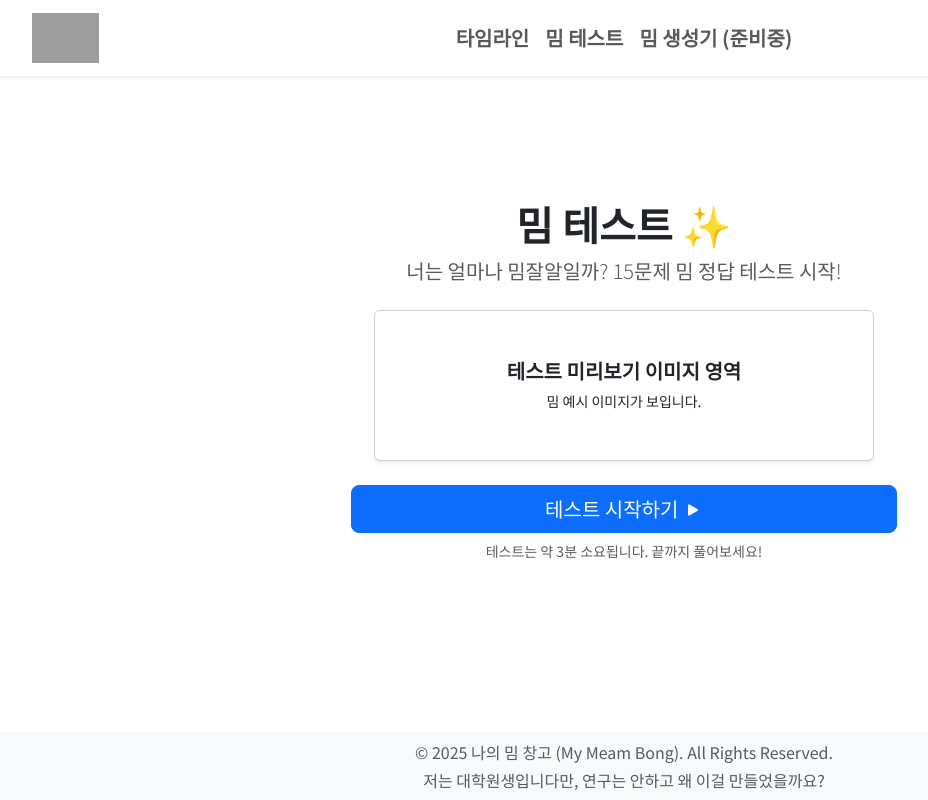
After one commit to kgty0707/MemeBong, a FastAPI app: template frontend/templates/meme_test.html in a window 1280 px wide. The commit adds this page. Shown: the whole page, without its empty margins (16-944 px from the left). Run offline with FastAPI, Linux system fonts and the light colour scheme; the template is opened without the code that fills it, so the values that code supplies are empty; grey boxes are pictures that could not be loaded.

Commit message:
feat: add meme test feature

```diff
--- a/frontend/src/css/main.css
+++ b/frontend/src/css/main.css
@@ -63,7 +63,7 @@ p {
     font-weight: 900;
     color: white;
     transform: rotate(-15deg);
-    z-index: 1;
+    z-index: 4;
     text-transform: uppercase;
     text-shadow: -2px 0 black, 0 2px black, 2px 0 black, 0 -2px black;
 }
@@ -107,7 +107,63 @@ p {
     text-shadow: -2px 0 black, 0 2px black, 2px 0 black, 0 -2px black;
 }
 
+.absolute-center {
+  position: absolute;
+  left: 50%;
+  transform: translateX(-50%);
+}
+
 .promo-banner .btn-light {
     color: #185ADB;
     font-weight: bold;
 }
+
+.search-container {
+    background-color: white;
+    border-radius: 50px;
+    box-shadow: 0 10px 25px rgba(0, 0, 0, 0.1);
+    padding: 10px;
+    max-width: 500px;
+    width: 100%;
+    transition: all 0.3s ease;
+}
+
+.search-container:hover {
+    box-shadow: 0 15px 35px rgba(0, 0, 0, 0.15);
+}
+
+.form-control.search-input {
+    border: none;
+    background: transparent;
+    padding-left: 20px;
+    font-size: 1rem;
+    height: 50px;
+}
+
+.form-control.search-input:focus {
+    box-shadow: none;
+    outline: none;
+}
+
+.btn-search {
+    background-color: #007bff;
+    color: white;
+    border-radius: 50px;
+    padding: 10px 20px;
+    min-width: 100px;
+    border: none;
+    transition: all 0.3s ease;
+}
+
+.btn-search:hover {
+    background-color: #0056b3;
+    transform: scale(1.05);
+}
+
+.search-icon {
+    color: #6c757d;
+    position: absolute;
+    left: 15px;
+    top: 50%;
+    transform: translateY(-50%);
+}
--- a/frontend/src/js/main.js
+++ b/frontend/src/js/main.js
@@ -0,0 +1,110 @@
+document.addEventListener('DOMContentLoaded', () => {
+
+    const startScreen = document.getElementById('start-screen');
+    const quizScreen = document.getElementById('quiz-screen');
+    const startButton = document.getElementById('start-button');
+
+    const progressBar = document.getElementById('progress-bar');
+    const questionCounter = document.getElementById('question-counter');
+    const imageContainer = document.getElementById('image-container');
+    const answerInput = document.getElementById('meme-answer');
+    const submitButton = document.getElementById('submit-button');
+    const nextButton = document.getElementById('next-button');
+
+    const quizData = [
+        { image_url: '/static/images/meme_1.jpg', answer: '무야호' },
+        { image_url: '/static/images/meme_2.jpg', answer: '중요한 것은 꺾이지 않는 마음' },
+        { image_url: '/static/images/meme_3.jpg', answer: '너 T야?' },
+        { image_url: '/static/images/meme_4.jpg', answer: '삐끼삐끼' },
+        { image_url: '/static/images/meme_5.jpg', answer: '슬릭백' },
+        { image_url: '/static/images/meme_6.jpg', answer: '개웃겨서 도티낳음' },
+        { image_url: '/static/images/meme_7.jpg', answer: '그 잡채' },
+        { image_url: '/static/images/meme_8.jpg', answer: '사과해' },
+        { image_url: '/static/images/meme_9.jpg', answer: '군침이 싹 도노' },
+        { image_url: '/static/images/meme_10.jpg', answer: '어쩔티비' },
+        { image_url: '/static/images/meme_11.jpg', answer: '알잘딱깔센' },
+        { image_url: '/static/images/meme_12.jpg', answer: '오히려 좋아' },
+        { image_url: '/static/images/meme_13.jpg', answer: '가보자고' },
+        { image_url: '/static/images/meme_14.jpg', answer: '관짝춤' },
+        { image_url: '/static/images/meme_15.jpg', answer: '멋지다 연진아' },
+    ];
+
+    let currentQuestionIndex = 0;
+    const userAnswers = [];
+
+    function startQuiz() {
+        startScreen.style.display = 'none';
+        quizScreen.style.display = 'block';
+        loadQuestion(currentQuestionIndex);
+    }
+
+    function loadQuestion(index) {
+        if (index >= quizData.length) {
+            endQuiz();
+            return;
+        }
+
+        const question = quizData[index];
+        imageContainer.innerHTML = `<img src="${question.image_url}" class="img-fluid rounded" alt="밈 이미지">`;
+        questionCounter.textContent = `${index + 1} / ${quizData.length}`;
+        const progress = ((index + 1) / quizData.length) * 100;
+        progressBar.style.width = `${progress}%`;
+        answerInput.value = '';
+        answerInput.focus();
+    }
+
+    function handleNextQuestion() {
+        const answer = answerInput.value.trim();
+        userAnswers.push(answer);
+        currentQuestionIndex++;
+        loadQuestion(currentQuestionIndex);
+    }
+
+    async function endQuiz() {
+    // 퀴즈 화면에 로딩 표시
+        quizScreen.innerHTML = `
+            <div class="text-center py-5">
+                <div class="spinner-border text-primary" role="status">
+                    <span class="visually-hidden">Loading...</span>
+                </div>
+                <h2 class="fw-bold mt-4">결과를 분석하고 있습니다...</h2>
+            </div>
+        `;
+
+        try {
+            const response = await fetch('/submit', {
+                method: 'POST',
+                headers: {
+                    'Content-Type': 'application/json',
+                },
+                body: JSON.stringify({ answers: userAnswers }),
+            });
+
+            if (!response.ok) {
+                throw new Error('서버에 결과를 전송하는데 실패했습니다.');
+            }
+
+            const result = await response.json();
+
+            // 서버가 알려준 결과 페이지 URL로 이동
+            if (result.redirect_url) {
+                window.location.href = result.redirect_url;
+            }
+
+        } catch (error) {
+            console.error('Error:', error);
+            alert('결과를 처리하는 중 오류가 발생했습니다.');
+        }
+    }
+
+
+    startButton.addEventListener('click', startQuiz);
+    submitButton.addEventListener('click', handleNextQuestion);
+    nextButton.addEventListener('click', handleNextQuestion);
+
+    answerInput.addEventListener('keyup', (event) => {
+        if (event.key === 'Enter') {
+            handleNextQuestion();
+        }
+    });
+});
--- a/frontend/templates/_header.html
+++ b/frontend/templates/_header.html
@@ -1,16 +1,22 @@
 <header>
-    <nav class="navbar navbar-expand fixed-top navbar-light bg-light shadow-sm">
-        <div class="container-fluid">
-            <a class="navbar-brand fw-bold" href="/">MeamBong</a>
+    <nav class="navbar navbar-expand-lg fixed-top navbar-light shadow-sm fw-bold">
+        <div class="container-fluid px-5">
+            <a class="navbar-brand d-flex align-items-center" href="/">
+                <img src="/static/assets/images/memebong_logo_cut.png" alt="memebong logo" height="50" class="me-2">
+            </a>
+            <button class="navbar-toggler" type="button" data-bs-toggle="collapse" data-bs-target="#navbarNav" aria-controls="navbarNav" aria-expanded="false" aria-label="Toggle navigation">
+                <span class="navbar-toggler-icon"></span>
+            </button>
 
-            <div class="navbar-nav ms-auto">
-                <a class="nav-link active" aria-current="page" href="#">Home</a>
-                <a class="nav-link" href="#">Features</a>
-                <a class="nav-link" href="#">Pricing</a>
-                <a class="nav-link disabled" aria-disabled="true">Disabled</a>
+            <div class="collapse navbar-collapse" id="navbarNav">
+                <div class="navbar-nav absolute-center">
+                    <a class="nav-link fs-5" aria-current="page" href="#">타임라인</a>
+                    <a class="nav-link fs-5" href="/quiz">밈 테스트</a>
+                    <a class="nav-link fs-5" href="#">밈 생성기 (준비중)</a>
+                </div>
             </div>
         </div>
     </nav>
 </header>
 
-<div style="height: 56px;"></div>
+<div style="height: 128px;"></div>
--- a/frontend/templates/base.html
+++ b/frontend/templates/base.html
@@ -4,12 +4,14 @@
         <meta charset="UTF-8">
         <meta name="viewport" content="width=device-width, initial-scale=1.0">
         <title>MeamBong</title>
+        <link rel="icon" type="image/png" href="/static/assets/images/memebong_logo_m.png" sizes="16x16">
         <link
             href="https://cdn.jsdelivr.net/npm/bootstrap@5.3.7/dist/css/bootstrap.min.css"
             rel="stylesheet"
             integrity="sha384-LN+7fdVzj6u52u30Kp6M/trliBMCMKTyK833zpbD+pXdCLuTusPj697FH4R/5mcr"
             crossorigin="anonymous">
         <link rel="preconnect" href="https://fonts.googleapis.com">
+        <link rel="stylesheet" href="https://cdn.jsdelivr.net/npm/bootstrap-icons@1.11.1/font/bootstrap-icons.css">
         <link
             rel="preconnect"
             href="https://fonts.gstatic.com"
@@ -25,5 +27,6 @@
             {% block content %}{% endblock %}
         </main>
         {% include '_footer.html' %}
+        <script src="https://cdn.jsdelivr.net/npm/bootstrap@5.3.8/dist/js/bootstrap.bundle.min.js" integrity="sha384-FKyoEForCGlyvwx9Hj09JcYn3nv7wiPVlz7YYwJrWVcXK/BmnVDxM+D2scQbITxI" crossorigin="anonymous"></script>
     </body>
 </html>
--- a/frontend/templates/macros/_card_macros.html
+++ b/frontend/templates/macros/_card_macros.html
@@ -1,5 +1,5 @@
 {#
-  카드 컴포넌트를 만드는 매크로
+  카드 컴포넌트 매크로
   - image_url: 카드 이미지 주소
   - title: 카드 제목
   - tags: 해시태그 리스트
--- /dev/null
+++ b/frontend/templates/meme_test.html
@@ -0,0 +1,64 @@
+{% extends "base.html" %}
+{% block content %}
+<script src="/static/js/main.js"></script>
+<div class="container mt-4">
+    <div class="container text-center py-5" id="start-screen">
+
+        <h1 class="fw-bold">밈 테스트 <span class="sparkle">✨</span></h1>
+        <p class="lead text-muted mb-4">너는 얼마나 밈잘알일까? 15문제 밈 정답 테스트 시작!</p>
+
+        <div class="card shadow-sm mx-auto" style="max-width: 500px;">
+            <div class="card-body p-5">
+                <div class="image-placeholder">
+                    <div>
+                        <h5 class="card-title">테스트 미리보기 이미지 영역</h5>
+                        <p class="card-text small">밈 예시 이미지가 보입니다.</p>
+                    </div>
+                </div>
+            </div>
+        </div>
+
+        <div class="d-grid gap-2 col-6 mx-auto mt-4">
+            <button id="start-button" class="btn btn-primary btn-lg" type="button">
+                테스트 시작하기 <i class="bi bi-play-fill"></i>
+            </button>
+        </div>
+        <p class="form-text mt-2">테스트는 약 3분 소요됩니다. 끝까지 풀어보세요!</p>
+    </div>
+
+
+    <div class="container py-5" id="quiz-screen" style="display: none; max-width: 800px;">
+
+        <h2 class="fw-bold">밈 테스트 — 너는 얼마나 밈잘알?</h2>
+        <p class="text-muted">15문제 이미지 밈 테스트를 맞춰보세요. 등급 5단계</p>
+
+        <div class="d-flex align-items-center my-4">
+            <div class="progress flex-grow-1" role="progressbar" style="height: 10px;">
+                <div id="progress-bar" class="progress-bar" style="width: 0%;"></div>
+            </div>
+            <span id="question-counter" class="ms-3 text-muted fw-bold">0 / 15</span>
+        </div>
+
+        <div class="card shadow-sm">
+            <div class="card-body p-4">
+                <div class="row g-4 align-items-center">
+                    <div class="col-md-6">
+                        <div id="image-container" class="image-placeholder" style="min-height: 250px;">
+                            <span>밈 이미지 영역</span>
+                        </div>
+                    </div>
+                    <div class="col-md-6">
+                        <label for="meme-answer" class="form-label">밈 텍스트를 입력하세요.</label>
+                        <input type="text" class="form-control mb-3" id="meme-answer" placeholder="예: 무야호">
+                        <div class="d-grid gap-2 d-sm-flex">
+                            <button id="submit-button" class="btn btn-primary flex-grow-1" type="button">제출</button>
+                            <button id="next-button" class="btn btn-light border flex-grow-1" type="button">다음</button>
+                        </div>
+                    </div>
+                </div>
+            </div>
+        </div>
+
+        </div>
+</div>
+{% endblock %}
```
Also changed, not shown: backend/app/routes/main.py (+110 -14 lines), frontend/src/js/result.js (added, +29 -0 lines), frontend/templates/_banner.html (+48 -0 lines), frontend/templates/_headline.html (added, +33 -0 lines), frontend/templates/_test_banner.html (deleted, +0 -44 lines), frontend/templates/index.html (+5 -21 lines), frontend/templates/result.html (added, +40 -0 lines).
